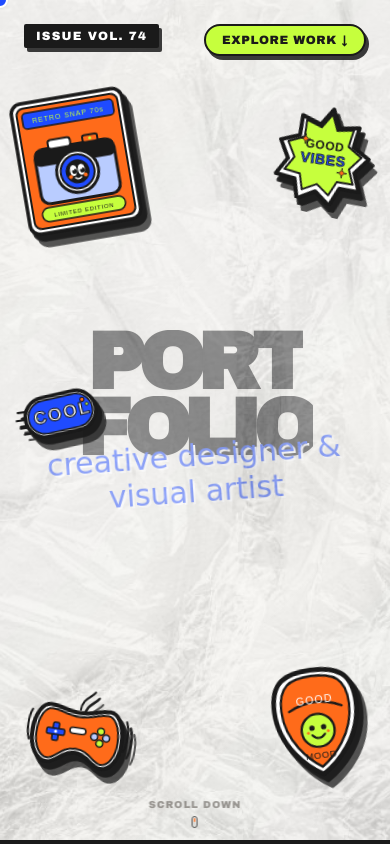
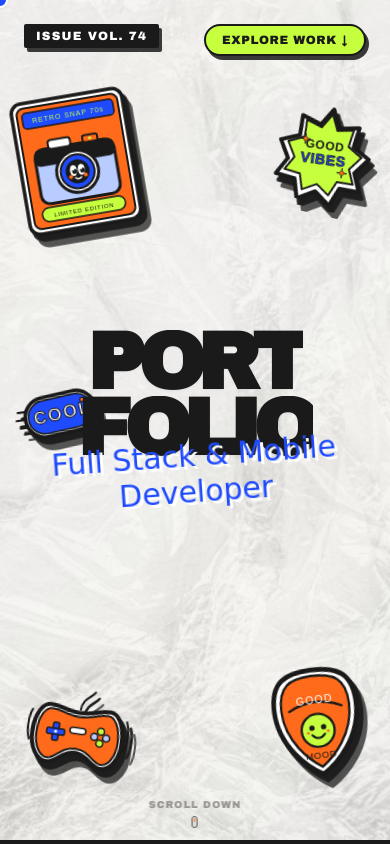
Before and after one commit to bidut04/bidyut-port, a React (Vite) app: page / in a window 390 px wide. Shown: the top 844 px of the page. Built offline with nearby package versions, Linux system fonts and the light colour scheme.

Commit message:
feat(hero): replace creative designer with Full Stack & Mobile Developer and elevate text z-index above stickers

```diff
--- a/src/components/About.tsx
+++ b/src/components/About.tsx
@@ -89,7 +89,7 @@ export const About: React.FC = () => {
     >
       {/* Decorative background watermark */}
       <div className="absolute right-[-4%] top-10 select-none pointer-events-none opacity-[0.03] font-display text-[20vw] leading-none text-ink">
-        ARTIST
+        DEVELOPER
       </div>
 
       <div className="max-w-7xl mx-auto">
--- a/src/components/Footer.tsx
+++ b/src/components/Footer.tsx
@@ -14,7 +14,7 @@ export const Footer: React.FC = () => {
         <div className="flex items-center gap-4 text-muted">
           <span>Printed on Retro Paper</span>
           <span>•</span>
-          <span className="font-script text-primary text-lg">DEVOLOPER</span>
+          <span className="font-script text-primary text-lg">DEVELOPER</span>
         </div>
       </div>
     </footer>
--- a/src/components/Hero.tsx
+++ b/src/components/Hero.tsx
@@ -87,7 +87,7 @@ export const Hero: React.FC = () => {
             onRelease: function () {
               gsap.to(this.target, {
                 scale: 1,
-                zIndex: 30,
+                zIndex: 20,
                 duration: 0.45,
                 ease: 'back.out(2)',
               });
@@ -174,7 +174,7 @@ export const Hero: React.FC = () => {
           ISSUE VOL. 74
         </span>
         <span className="font-script text-primary text-xl hidden sm:inline-block">
-          Devoloper Edition
+          Full Stack Edition
         </span>
       </div>
 
@@ -190,20 +190,21 @@ export const Hero: React.FC = () => {
       {/* Giant Typography Centerpiece */}
       <div
         ref={titleRef}
-        className="relative z-10 flex flex-col items-center justify-center text-center px-4 w-full select-none"
+        className="relative z-40 flex flex-col items-center justify-center text-center px-4 w-full select-none pointer-events-none"
       >
-        <h1 className="font-display font-black text-ink text-[clamp(80px,15vw,200px)] leading-[0.72] tracking-[-0.09em] uppercase flex flex-col items-center justify-center m-0 p-0 drop-shadow-sm">          <div className="overflow-hidden py-1">
-          <span className="inline-block">{renderLetters('PORT')}</span>
-        </div>
+        <h1 className="font-display font-black text-ink text-[clamp(80px,15vw,200px)] leading-[0.72] tracking-[-0.09em] uppercase flex flex-col items-center justify-center m-0 p-0 drop-shadow-sm">
+          <div className="overflow-hidden py-1">
+            <span className="inline-block">{renderLetters('PORT')}</span>
+          </div>
           <div className="overflow-hidden py-1">
             <span className="inline-block">{renderLetters('FOLIO')}</span>
           </div>
         </h1>
 
-        {/* Script subtitle overlapping the typography */}
-        <p className="font-script text-primary text-3xl sm:text-5xl md:text-6xl -mt-6 sm:-mt-10 md:-mt-14 z-30 drop-shadow-[2px_2px_0px_#ffffff] rotate-[-4deg]">
-          creative designer & visual artist
-        </p>
+        {/* Script subtitle overlapping the typography - in front of all stickers */}
+        <h2 className="font-script text-primary text-3xl sm:text-5xl md:text-6xl -mt-6 sm:-mt-10 md:-mt-14 z-50 drop-shadow-[3px_3px_0px_#ffffff] rotate-[-4deg] pointer-events-auto">
+          Full Stack &amp; Mobile Developer
+        </h2>
       </div>
 
       {/* Scattered Retro Stickers */}
@@ -216,7 +217,7 @@ export const Hero: React.FC = () => {
         rotation={-12}
         depth={0.8}
         boundsRef="#hero-container"
-        className="top-[10%] left-[4%] sm:left-[8%] md:left-[10%] z-30"
+        className="top-[10%] left-[4%] sm:left-[8%] md:left-[10%] z-20"
       />
 
       {/* 2. GOOD VIBES Neon Lime Starburst (Top Right) */}
@@ -228,7 +229,7 @@ export const Hero: React.FC = () => {
         rotation={14}
         depth={1.2}
         boundsRef="#hero-container"
-        className="top-[12%] right-[4%] sm:right-[10%] z-30"
+        className="top-[12%] right-[4%] sm:right-[10%] z-20"
       />
 
       {/* 3. COOL Badge (Middle Left overlapping letters) */}
@@ -240,7 +241,7 @@ export const Hero: React.FC = () => {
         rotation={-8}
         depth={0.5}
         boundsRef="#hero-container"
-        className="top-[46%] left-[3%] sm:left-[6%] z-30"
+        className="top-[46%] left-[3%] sm:left-[6%] z-20"
       />
 
       {/* 4. Gaming Controller (Bottom Left) */}
@@ -252,7 +253,7 @@ export const Hero: React.FC = () => {
         rotation={9}
         depth={1.0}
         boundsRef="#hero-container"
-        className="bottom-[8%] left-[6%] sm:left-[12%] z-30"
+        className="bottom-[8%] left-[6%] sm:left-[12%] z-20"
       />
 
       {/* 5. GOOD MOOD Shield (Bottom Right) */}
@@ -264,7 +265,7 @@ export const Hero: React.FC = () => {
         rotation={-10}
         depth={0.9}
         boundsRef="#hero-container"
-        className="bottom-[8%] right-[6%] sm:right-[12%] z-30"
+        className="bottom-[8%] right-[6%] sm:right-[12%] z-20"
       />
 
       {/* Desktop-only secondary stickers to prevent mobile clutter */}
@@ -279,7 +280,7 @@ export const Hero: React.FC = () => {
             rotation={12}
             depth={1.1}
             boundsRef="#hero-container"
-            className="top-[45%] right-[5%] z-30"
+            className="top-[45%] right-[5%] z-20"
           />
 
           {/* 7. Sparkle Star (Center Top) */}
@@ -291,7 +292,7 @@ export const Hero: React.FC = () => {
             rotation={-5}
             depth={0.4}
             boundsRef="#hero-container"
-            className="top-[8%] left-[44%] z-30"
+            className="top-[8%] left-[44%] z-20"
           />
 
           {/* 8. 70s Smiley Face (Center Bottom) */}
@@ -299,11 +300,11 @@ export const Hero: React.FC = () => {
             id="sticker-smiley"
             src="/stickers/smiley.svg"
             alt="70s Cartoon Smiley Sticker"
-            width={110}
+            width={100}
             rotation={8}
             depth={0.7}
             boundsRef="#hero-container"
-            className="bottom-[12%] left-[45%] z-30"
+            className="bottom-[7%] left-[45%] z-20"
           />
 
           {/* 9. Cassette Mixtape (Near top right of title) */}
@@ -315,7 +316,7 @@ export const Hero: React.FC = () => {
             rotation={-7}
             depth={0.6}
             boundsRef="#hero-container"
-            className="top-[28%] right-[18%] z-30"
+            className="top-[28%] right-[18%] z-20"
           />
         </>
       )}
--- a/src/components/Resume.tsx
+++ b/src/components/Resume.tsx
@@ -136,7 +136,7 @@ export const Resume: React.FC = () => {
                 </defs>
                 <text className="font-display text-[9.5px] fill-white uppercase tracking-[1.8px] font-black">
                   <textPath href="#circlePath" startOffset="0%">
-                    ★ RETRO DESIGNER ★ VERIFIED PRO
+                    ★ FULL STACK DEV ★ VERIFIED PRO
                   </textPath>
                 </text>
               </svg>
--- a/src/components/Sticker.tsx
+++ b/src/components/Sticker.tsx
@@ -30,7 +30,7 @@ export const Sticker: React.FC<StickerProps> = ({
       id={id}
       data-sticker="true"
       data-depth={depth}
-      className={`absolute select-none pointer-events-auto sticker-element z-30 ${className}`}
+      className={`absolute select-none pointer-events-auto sticker-element z-20 ${className}`}
       style={{
         width,
         height,
--- a/src/data/resume.ts
+++ b/src/data/resume.ts
@@ -36,7 +36,7 @@ export interface ResumeData {
 export const resumeData: ResumeData = {
   name: 'Bidyut Kumar Bhowmick',
 
-  title: 'Full Stack Developer',
+  title: 'Full Stack & Mobile Developer',
 
   bio: "I'm a passionate Full Stack Developer specializing in building scalable, responsive, and user-friendly web and mobile applications. I work with modern technologies like React, TypeScript, Next.js, Node.js, Express.js, React Native, and PostgreSQL/MySQL databases. I enjoy architecting clean, maintainable systems, crafting engaging user interfaces, and delivering production-ready digital products with high performance and accessibility.",
 
```
Also changed, not shown: 1 other file (tests, documents, lock files or other folders).
